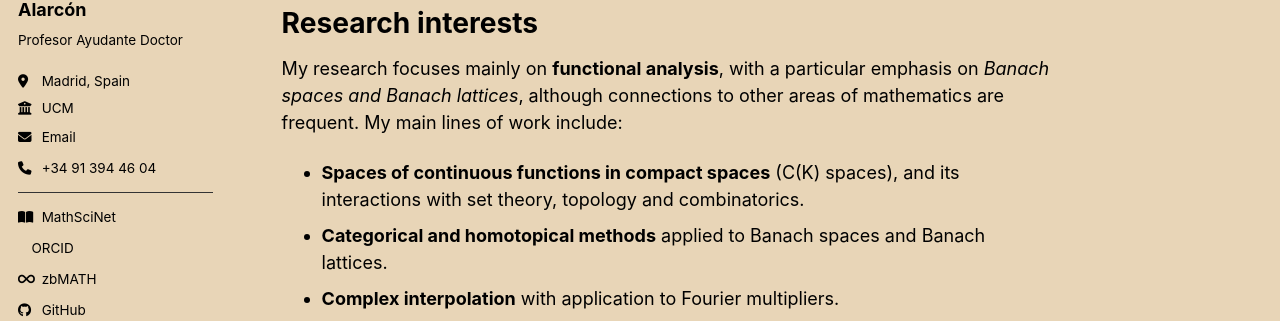
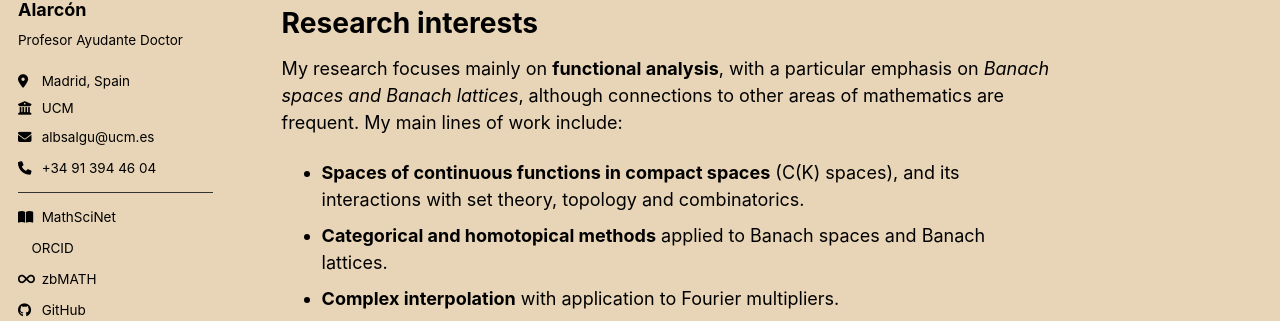
Before and after one commit to salgueroalarcon/salgueroalarcon.github.io, a Jekyll site: the page built from _pages/about.md, in a window 1280 px wide. Shown: the part 345-666 px from the top of the page. Built offline with Jekyll 4.4.1, drawn with Linux system fonts in a browser that asks for light colours; a style sheet for code colours, icons or effects is not loaded.

Commit message:
Update email link to display author's email

```diff
--- a/_includes/author-profile.html
+++ b/_includes/author-profile.html
@@ -34,7 +34,7 @@
         <li><a href="{{ author.uri }}"><i class="fas fa-fw fa-link icon-pad-right" aria-hidden="true"></i>{{ site.data.ui-text[site.locale].website_label | default: "Website" }}</a></li>
       {% endif %}
       {% if author.email %}
-        <li><a href="mailto:{{ author.email }}"><i class="fas fa-fw fa-envelope icon-pad-right" aria-hidden="true"></i>{{ site.data.ui-text[site.locale].email_label | default: "e-mail" }}</a></li>
+        <li><a href="mailto:{{ author.email }}"><i class="fas fa-fw fa-envelope icon-pad-right" aria-hidden="true"></i>{{ author.email }}</a></li>
       {% endif %}
       {% if author.address %}
         <li class="author__desktop"><i class="fas fa-fw fa-map-pin icon-pad-right" aria-hidden="true"></i>{{ author.address }}</li>
```
